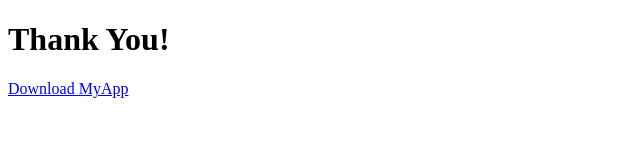
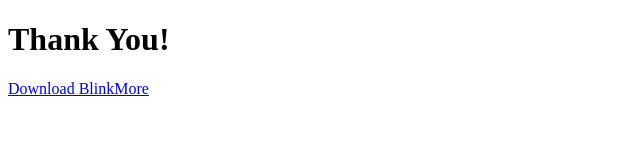
Before and after one commit to oxremy/BuyBlinkMore, a plain HTML site: page success.html in a window 1280 px wide. Shown: the full height of the page, 0-640 px from the left. Drawn offline with Linux system fonts and the light colour scheme; no server answers.

Commit message:
updated wording

```diff
--- a/success.html
+++ b/success.html
@@ -2,7 +2,7 @@
 <html>
 <body>
   <h1>Thank You!</h1>
-  <p><a id="downloadLink" href="#">Download MyApp</a></p>
+  <p><a id="downloadLink" href="#">Download BlinkMore</a></p>
   <script>
     fetch('https://e6gzanjnxb.execute-api.us-east-2.amazonaws.com/')
       .then(res => res.json())
```
